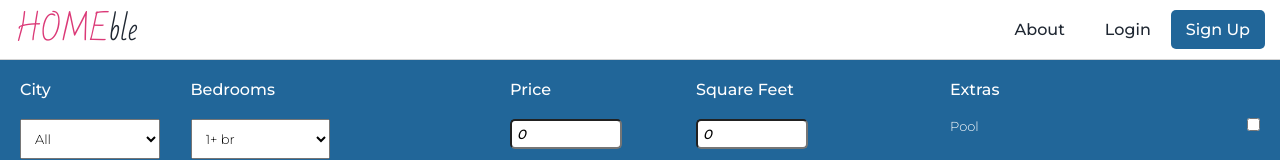
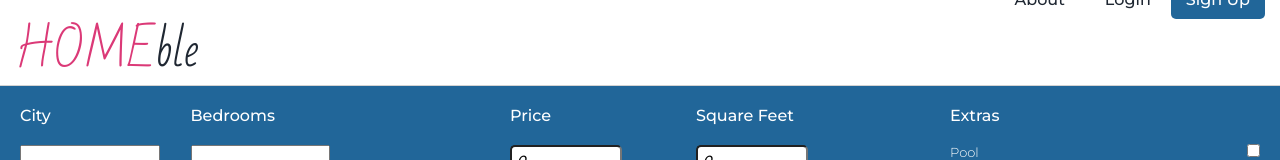
Before and after one commit to TheDejo/dejo_homes, a React (Create React App) app: page / in a window 1280 px wide. Shown: the top 160 px of the page. Built offline with nearby package versions, Linux system fonts and the light colour scheme.

Commit message:
Update Header.css

```diff
--- a/src/Header.css
+++ b/src/Header.css
@@ -6,12 +6,19 @@ header {
   padding: 20px 15px;
   border-bottom: 1px solid lightgrey;
 }
+header .button {
+  float:left;
+}
+header .button .fa {
+  font-size: 40px;
+  margin-top: 8px;
+}
 header .logo {
-  float: left;
+  text-align: center;
   color: #1F2732;
-  font-size: 30px;
+  font-size: 45px;
   font-family: 'Bad Script', cursive;
-  margin: -20px 0;
+  margin: -14px 0 -30px 0;
 }
 header .logo .home {
     font-family: 'Bad Script', cursive;
@@ -19,6 +26,8 @@ header .logo .home {
 }
 header nav {
   float: right;
+  margin-top: -45px;
+  padding-top: 15px;
 }
 header a {
   color: #1F2732;
```
